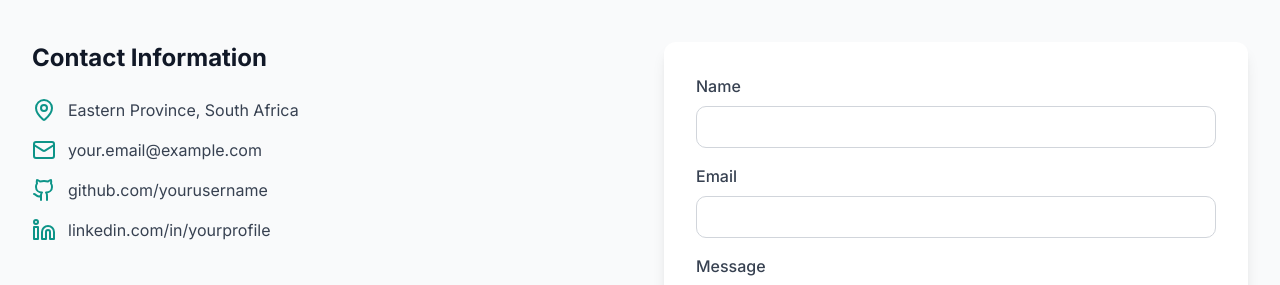
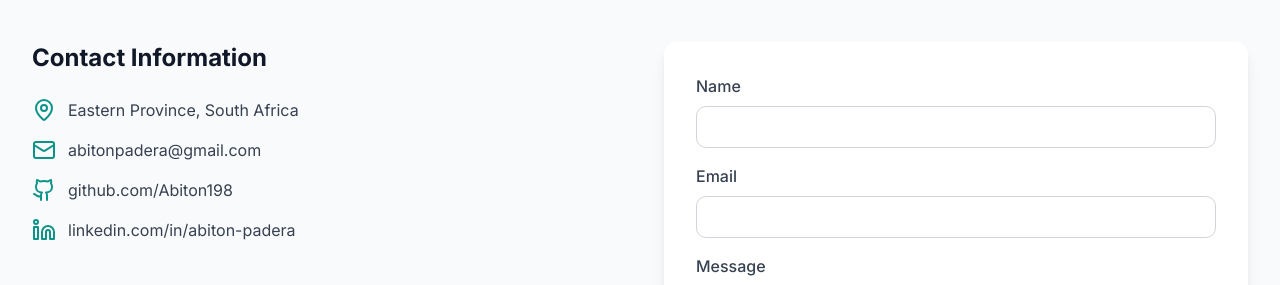
Before and after one commit to Abiton198/portifolio-abiton, a React (Vite) app: page / in a window 1280 px wide. Shown: the part 4200-4485 px from the top of the page. Built offline with nearby package versions, Linux system fonts and the light colour scheme.

Commit message:
updated details for profile and actual links

```diff
--- a/src/components/Contact.tsx
+++ b/src/components/Contact.tsx
@@ -31,15 +31,15 @@ const Contact: React.FC = () => {
               </div>
               <div className="flex items-center gap-3 text-gray-700">
                 <Mail className="text-teal-600" size={24} />
-                <a href="mailto:your.email@example.com" className="hover:text-teal-600">your.email@example.com</a>
+                <a href="mailto:abitonpadera@gmail.com" className="hover:text-teal-600">abitonpadera@gmail.com</a>
               </div>
               <div className="flex items-center gap-3 text-gray-700">
                 <Github className="text-teal-600" size={24} />
-                <a href="https://github.com/yourusername" target="_blank" rel="noopener noreferrer" className="hover:text-teal-600">github.com/yourusername</a>
+                <a href="https://github.com/Abiton198" target="_blank" rel="noopener noreferrer" className="hover:text-teal-600">github.com/Abiton198</a>
               </div>
               <div className="flex items-center gap-3 text-gray-700">
                 <Linkedin className="text-teal-600" size={24} />
-                <a href="https://linkedin.com/in/yourprofile" target="_blank" rel="noopener noreferrer" className="hover:text-teal-600">linkedin.com/in/yourprofile</a>
+                <a href="https://www.linkedin.com/in/abiton-padera-232a6a9a/" target="_blank" rel="noopener noreferrer" className="hover:text-teal-600">linkedin.com/in/abiton-padera</a>
               </div>
             </div>
           </div>
--- a/src/components/Footer.tsx
+++ b/src/components/Footer.tsx
@@ -30,13 +30,13 @@ const Footer: React.FC = () => {
           <div>
             <h4 className="font-semibold mb-4">Connect</h4>
             <div className="flex gap-4">
-              <a href="https://github.com/yourusername" target="_blank" rel="noopener noreferrer" className="text-gray-400 hover:text-teal-400 transition-colors">
+              <a href="https://github.com/Abiton198" target="_blank" rel="noopener noreferrer" className="text-gray-400 hover:text-teal-400 transition-colors">
                 <Github size={24} />
               </a>
-              <a href="https://linkedin.com/in/yourprofile" target="_blank" rel="noopener noreferrer" className="text-gray-400 hover:text-teal-400 transition-colors">
+              <a href="https://www.linkedin.com/in/abiton-padera-232a6a9a/" target="_blank" rel="noopener noreferrer" className="text-gray-400 hover:text-teal-400 transition-colors">
                 <Linkedin size={24} />
               </a>
-              <a href="mailto:your.email@example.com" className="text-gray-400 hover:text-teal-400 transition-colors">
+              <a href="mailto:abitonpadera@gmail.com" className="text-gray-400 hover:text-teal-400 transition-colors">
                 <Mail size={24} />
               </a>
             </div>
--- a/src/components/Hero.tsx
+++ b/src/components/Hero.tsx
@@ -13,7 +13,7 @@ const Hero: React.FC = () => {
           />
         </div>
 
-        <h1 className="text-5xl md:text-6xl font-bold mb-4 animate-fade-in">
+        <h1 className="text-2xl md:text-6xl font-bold mb-4 animate-fade-in">
           Hi, I'm Abiton
         </h1>
         <p className="text-2xl md:text-3xl mb-4 text-teal-200">
```
